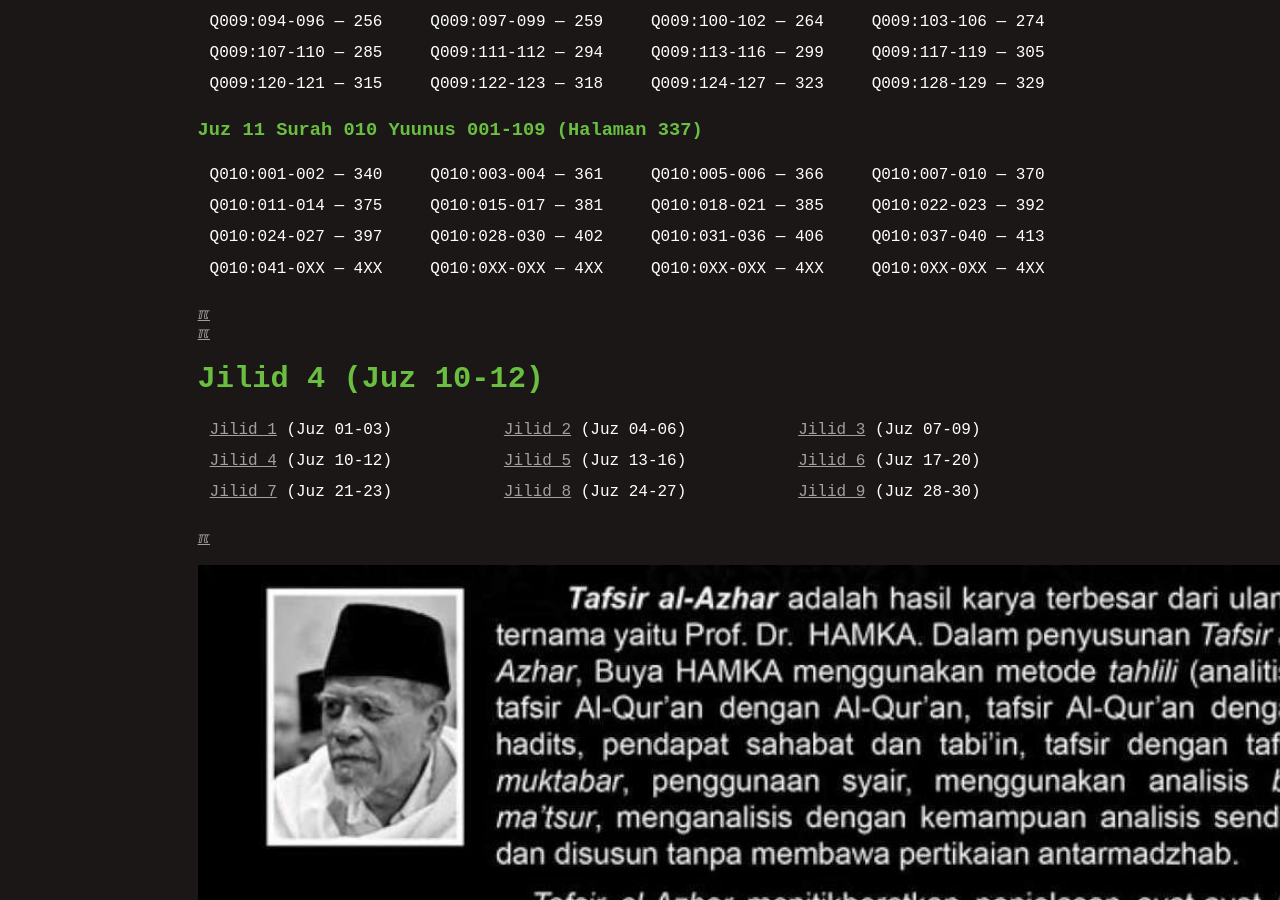
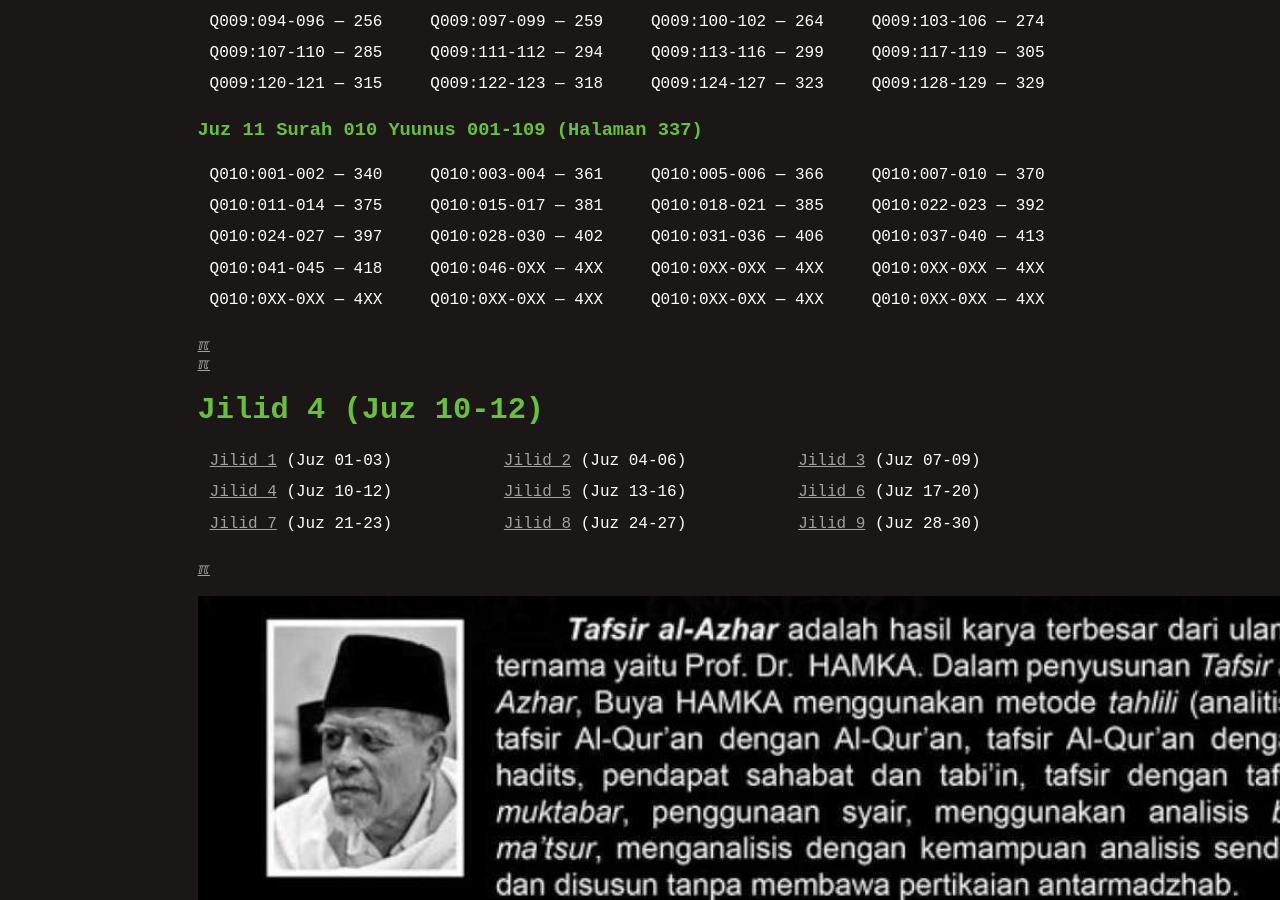
Before and after one commit to dullatip/indexquran, a Jekyll site: the page built from 004.md, in a window 1280 px wide and 900 px high, scrolled down 1286 px. Built offline with Jekyll 4.4.1, drawn with Linux system fonts in a browser that asks for light colours.

Commit message:
modified:   004.md

```diff
--- a/004.md
+++ b/004.md
@@ -40,7 +40,8 @@
 | Q010:001-002 --- 340 | Q010:003-004 --- 361 | Q010:005-006 --- 366 | Q010:007-010 --- 370 |
 | Q010:011-014 --- 375 | Q010:015-017 --- 381 | Q010:018-021 --- 385 | Q010:022-023 --- 392 |
 | Q010:024-027 --- 397 | Q010:028-030 --- 402 | Q010:031-036 --- 406 | Q010:037-040 --- 413 |
-| Q010:041-0XX --- 4XX | Q010:0XX-0XX --- 4XX | Q010:0XX-0XX --- 4XX | Q010:0XX-0XX --- 4XX |
+| Q010:041-045 --- 418 | Q010:046-0XX --- 4XX | Q010:0XX-0XX --- 4XX | Q010:0XX-0XX --- 4XX |
+| Q010:0XX-0XX --- 4XX | Q010:0XX-0XX --- 4XX | Q010:0XX-0XX --- 4XX | Q010:0XX-0XX --- 4XX |
 
 [&#x213C;](#)<br id="idx4SSAYTHAL">
 [&#x213C;](#)<br id="idxA">
--- a/sitemap.xml
+++ b/sitemap.xml
@@ -2,7 +2,7 @@
 <urlset xmlns:xsi="http://www.w3.org/2001/XMLSchema-instance" xsi:schemaLocation="http://www.sitemaps.org/schemas/sitemap/0.9 http://www.sitemaps.org/schemas/sitemap/0.9/sitemap.xsd" xmlns="http://www.sitemaps.org/schemas/sitemap/0.9">
 <url>
 <loc>https://sdnbhd.github.io/indexquran/004.html</loc>
-<lastmod>2024-10-15</lastmod>
+<lastmod>2024-10-16</lastmod>
 </url>
 <url>
 <loc>https://sdnbhd.github.io/indexquran/000.html</loc>
```
